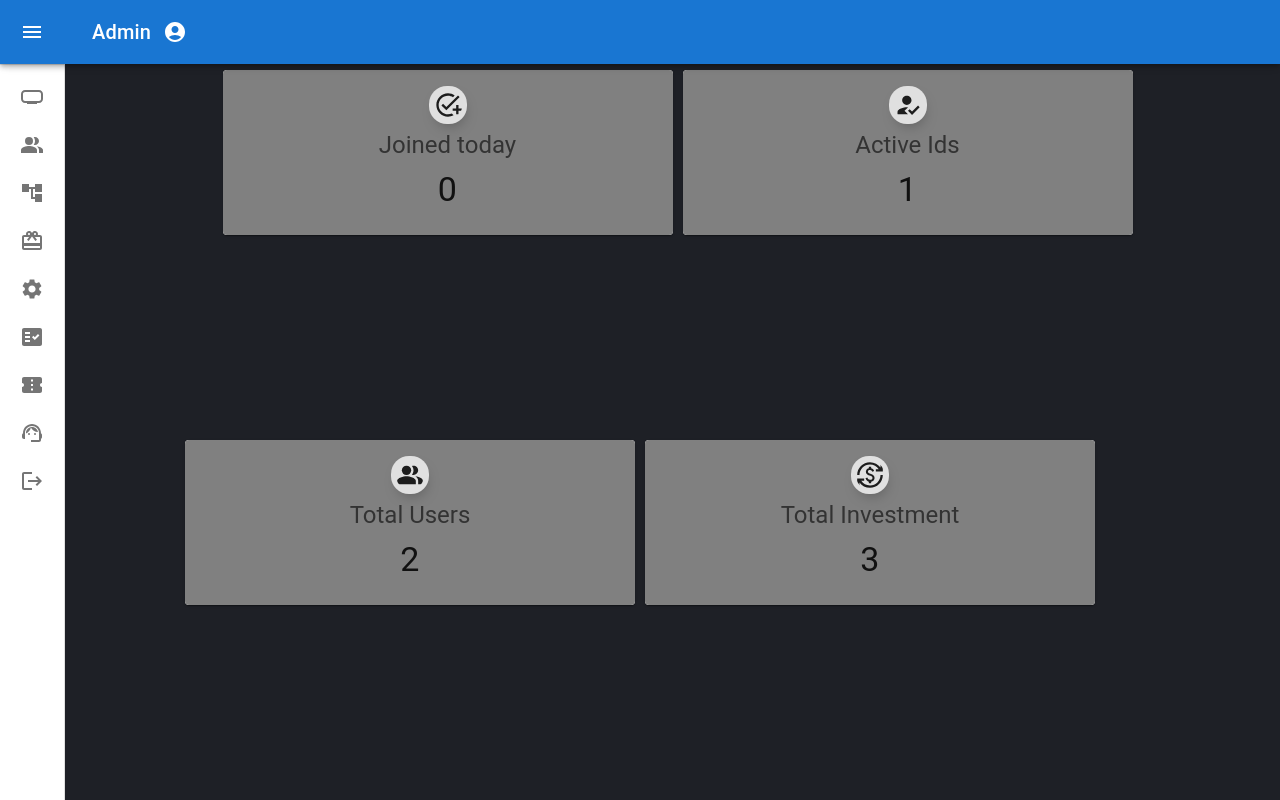
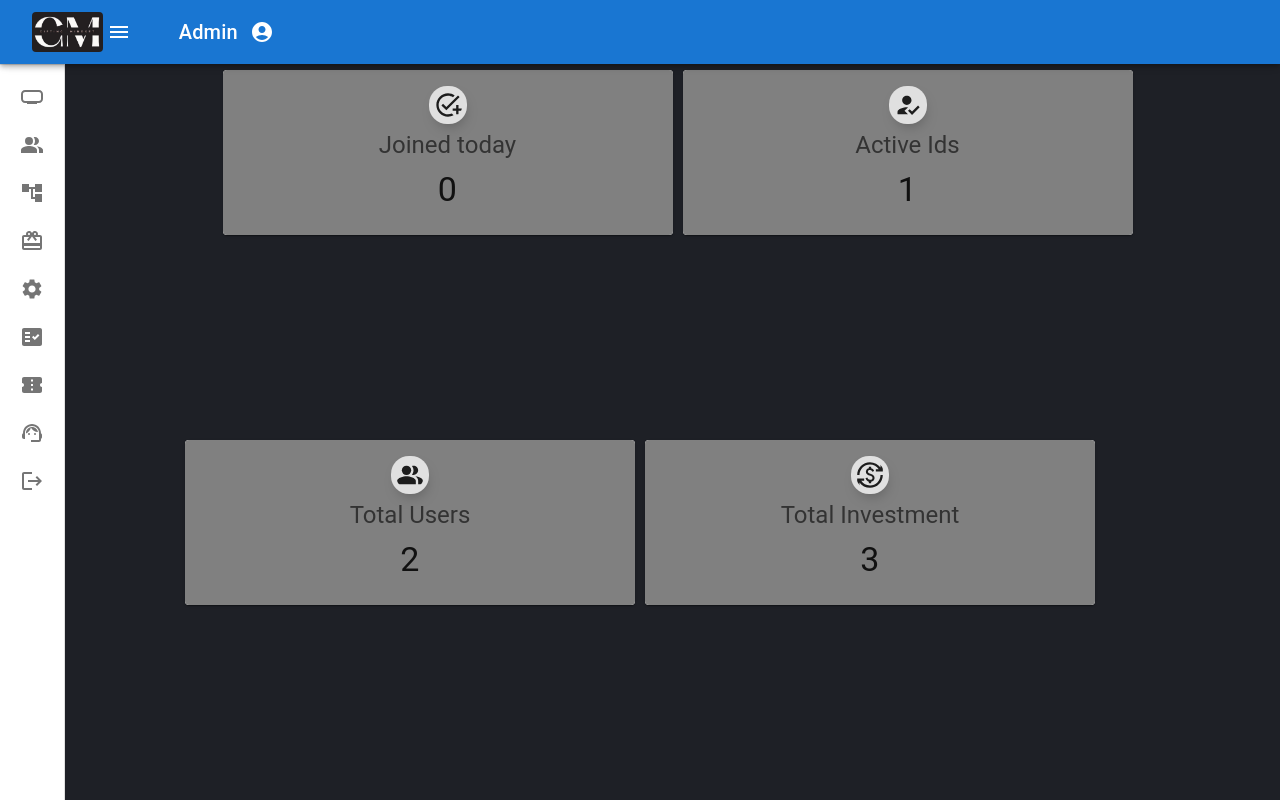
Before and after one commit to pauldidonatojr/giftingmindset, a React (Create React App) app: page /dashboardv2 in a window 1280 px wide. Built offline with nearby package versions, Linux system fonts and the light colour scheme.

Commit message:
logo added logout implemented

```diff
--- a/src/components/CreateUser.js
+++ b/src/components/CreateUser.js
@@ -2,6 +2,7 @@ import { useState } from 'react'
 import axios from 'axios'
 const CreateUser = () => {
  const [inputs, setInputs] = useState([])
+
  const handleChange = (event) => {
   const name = event.target.name
   const value = event.target.value
--- a/src/components/HeaderDrawer.js
+++ b/src/components/HeaderDrawer.js
@@ -30,6 +30,9 @@ import FactCheckIcon from '@mui/icons-material/FactCheck'
 import ConfirmationNumberIcon from '@mui/icons-material/ConfirmationNumber'
 import SupportAgentIcon from '@mui/icons-material/SupportAgent'
 import LogoutIcon from '@mui/icons-material/Logout'
+import { useDispatch, useSelector } from 'react-redux'
+import { useState, useEffect } from 'react'
+
 import {
  ManageUsersTreeview,
  GenealogyTreeview,
@@ -37,6 +40,10 @@ import {
  VouchersTreeview,
  SupportTreeview,
 } from './DashboardMenuTreeview'
+import { useNavigate } from 'react-router-dom'
+import { removeUserFromLocalStorage } from '../utils/localStorage'
+import GM_Logo from '../assets/images/GM_logo.png'
+
 const drawerWidth = 300
 
 const openedMixin = (theme) => ({
@@ -105,6 +112,15 @@ const Drawer = styled(MuiDrawer, {
 }))
 
 const HeaderDrawer = () => {
+ const { user, isLoading } = useSelector((store) => store.user)
+ const navigate = useNavigate()
+
+ const handleLogout = () => {
+  removeUserFromLocalStorage()
+  if (user) {
+   navigate('/landing')
+  }
+ }
  const theme = useTheme()
  const [open, setOpen] = React.useState(false)
  const [anchorEl, setAnchorEl] = React.useState(null)
@@ -130,6 +146,16 @@ const HeaderDrawer = () => {
    <CssBaseline />
    <AppBar position="fixed" open={open}>
     <Toolbar>
+     <Box
+      component="img"
+      sx={{
+       height: 40,
+       margin: 1,
+       borderRadius: 1,
+      }}
+      alt="Your logo."
+      src={GM_Logo}
+     />
      <IconButton
       color="inherit"
       aria-label="open drawer"
@@ -198,6 +224,12 @@ const HeaderDrawer = () => {
      ].map((text, index) => (
       <ListItem key={text} disablePadding sx={{ display: 'block' }}>
        <ListItemButton
+        onClick={() => {
+         if (index == 8) {
+          console.log('Logout')
+          return handleLogout()
+         }
+        }}
         sx={{
          minHeight: 48,
          justifyContent: open ? 'initial' : 'center',
--- a/src/pages/dashboard/Logout.js
+++ b/src/pages/dashboard/Logout.js
@@ -1,18 +1,18 @@
-import { useState,useEffect } from 'react';
-import { useDispatch, useSelector } from 'react-redux';
-import { useNavigate } from 'react-router-dom';
-import { removeUserFromLocalStorage } from '../../utils/localStorage';
+import { useState, useEffect } from 'react'
+import { useDispatch, useSelector } from 'react-redux'
+import { useNavigate } from 'react-router-dom'
+import { removeUserFromLocalStorage } from '../../utils/localStorage'
 
 const Logout = () => {
+ const { user, isLoading } = useSelector((store) => store.user)
+ const navigate = useNavigate()
 
-  removeUserFromLocalStorage();
+ removeUserFromLocalStorage()
 
-const { user, isLoading } = useSelector((store) => store.user);
-const navigate = useNavigate();
-useEffect(() => {
+ useEffect(() => {
   if (user) {
-    navigate('/landing');
+   navigate('/landing')
   }
-}, [user]);
-};
-export default Logout;
+ }, [user])
+}
+export default Logout
```
Also changed, not shown: src/assets/images/GM_logo.png (added).
